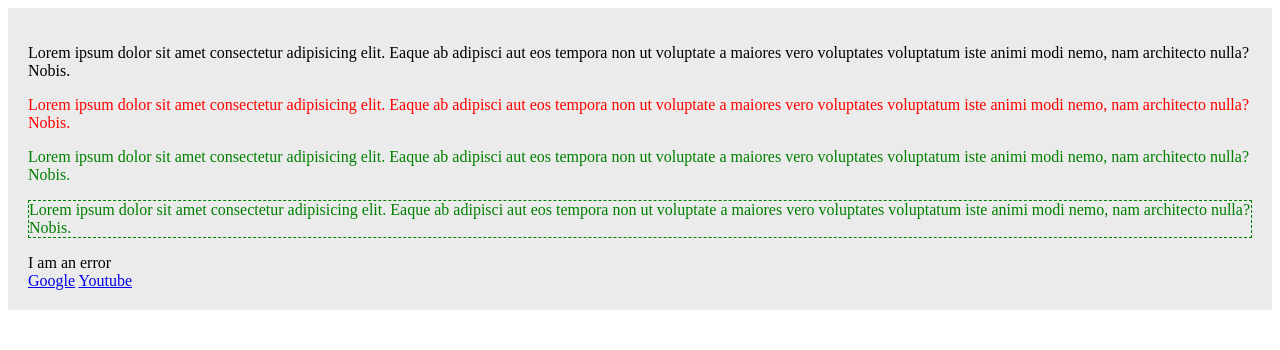
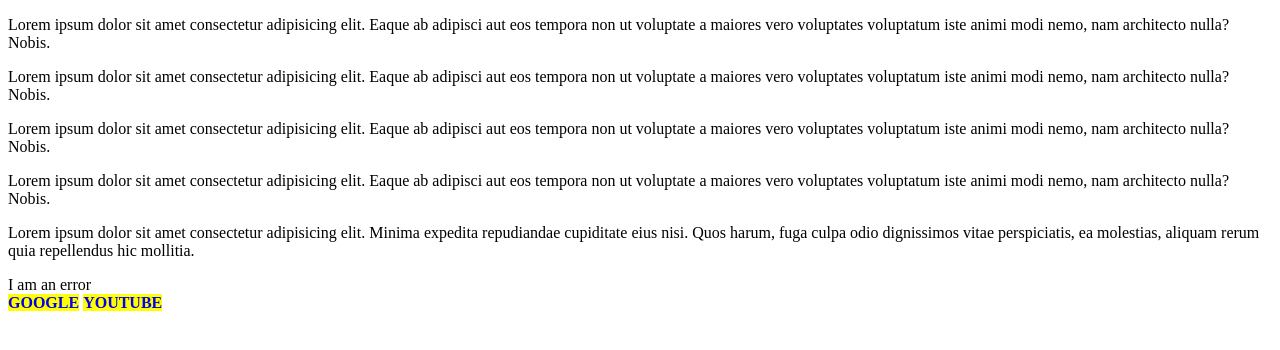
Before and after one commit to xiudou401/hc, a plain HTML site: page index.html in a window 1280 px wide. Drawn offline with Linux system fonts and the light colour scheme.

Commit message:
attribute

```diff
--- a/index.html
+++ b/index.html
@@ -26,9 +26,16 @@
         adipisci aut eos tempora non ut voluptate a maiores vero voluptates
         voluptatum iste animi modi nemo, nam architecto nulla? Nobis.
       </p>
-      <div class="error">I am an error</div>
-      <a href="https://www.google.com">Google</a>
-      <a href="https://www.youtube.com">Youtube</a>
     </div>
+    <p>
+      Lorem ipsum dolor sit amet consectetur adipisicing elit. Minima expedita
+      repudiandae cupiditate eius nisi. Quos harum, fuga culpa odio dignissimos
+      vitae perspiciatis, ea molestias, aliquam rerum quia repellendus hic
+      mollitia.
+    </p>
+    <div class="error">I am an error</div>
+
+    <a href="https://www.google.com">Google</a>
+    <a href="https://www.youtube.com">Youtube</a>
   </body>
 </html>
--- a/styles.css
+++ b/styles.css
@@ -1,4 +1,4 @@
-p.error {
+/* p.error {
   color: red;
 }
 
@@ -13,4 +13,34 @@ p.success.feedback {
 #content {
   background-color: #ebebeb;
   padding: 20px;
+} */
+
+/* div p {
+  color: purple;
+} */
+
+/* div .error {
+  color: purple;
+} */
+
+/* a[href="https://www.google.com"]
+{
+  background-color: green;
+  text-decoration: none;
+  font-weight: bold;
+  text-transform: uppercase;
+} */
+
+/* a[href*='google'] {
+  background-color: yellow;
+  text-decoration: none;
+  font-weight: bold;
+  text-transform: uppercase;
+} */
+
+a[href$='com'] {
+  background-color: yellow;
+  text-decoration: none;
+  font-weight: bold;
+  text-transform: uppercase;
 }
```
